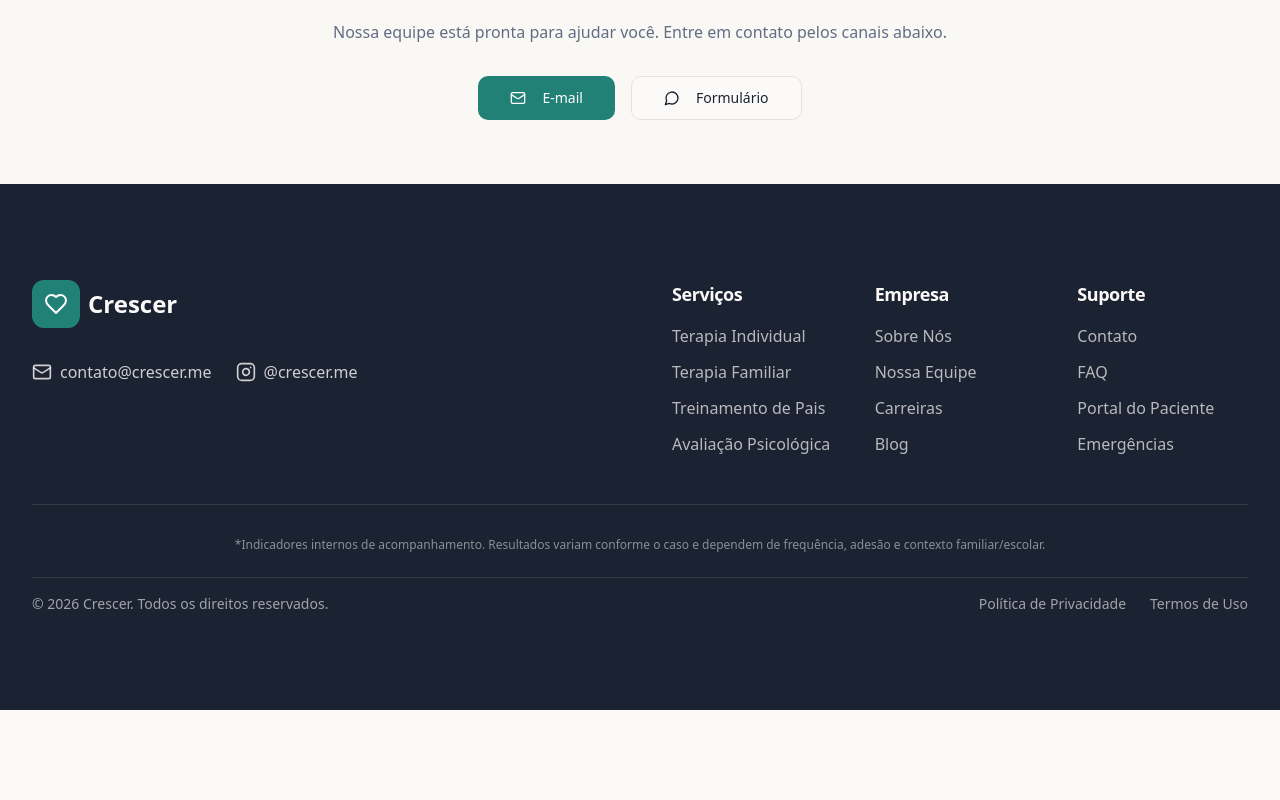
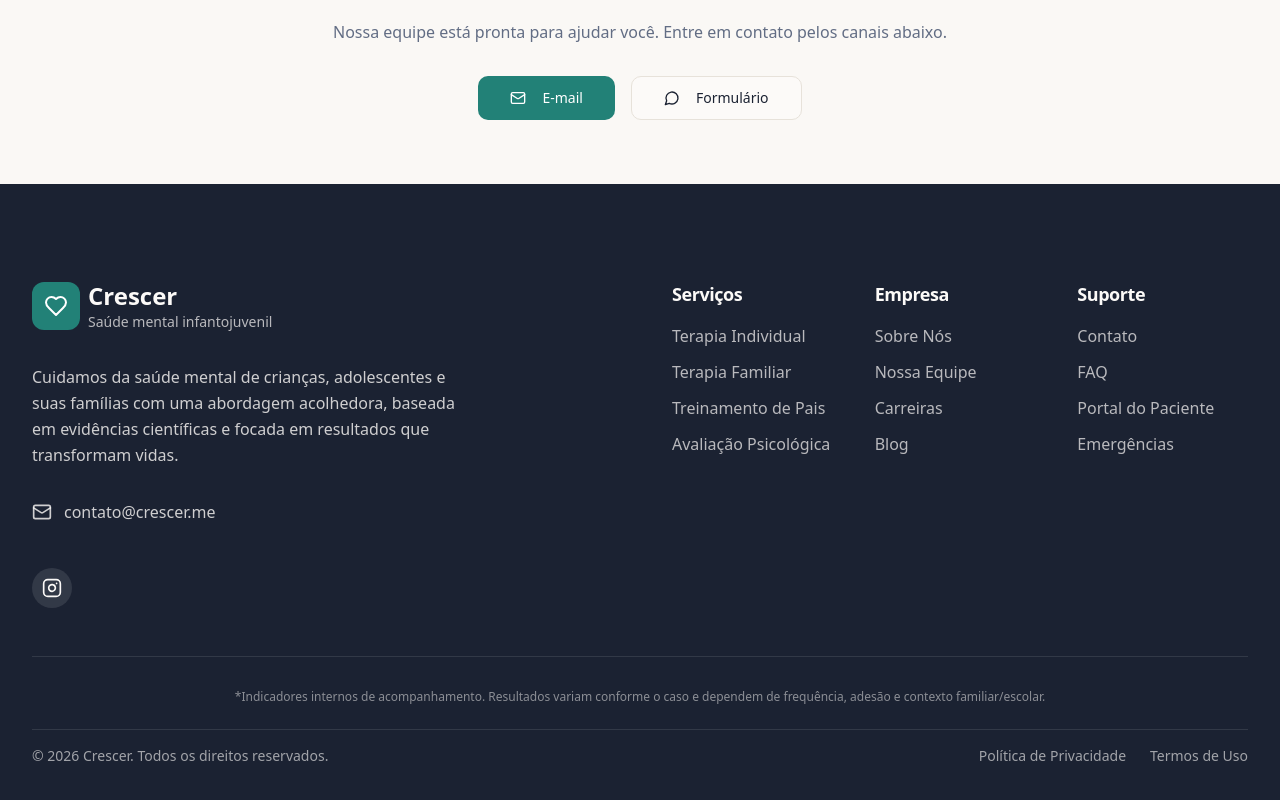
Before and after one commit to luisfelipesales/crescer.me, a React (Vite) app: page /faq in a window 1280 px wide. Shown: the part 2222-3022 px from the top of the page. Before the commit the page ends 2932 px from the top, so only its background shows below. Built offline with nearby package versions, Linux system fonts and the light colour scheme; the HTML template or start-up script is replaced by a standard one.

Commit message:
Reverted to commit 9b6f389f4f7c992f55012806179bdaf144cf1398

```diff
--- a/src/components/layout/Footer.tsx
+++ b/src/components/layout/Footer.tsx
@@ -51,17 +51,35 @@ export function Footer() {
               <div className="flex h-12 w-12 items-center justify-center rounded-xl bg-primary">
                 <Heart className="h-6 w-6 text-primary-foreground" />
               </div>
-              <span className="font-display text-2xl font-bold">Crescer</span>
+              <div>
+                <span className="font-display text-2xl font-bold">Crescer</span>
+                <p className="text-sm text-background/70">
+                  Saúde mental infantojuvenil
+                </p>
+              </div>
             </div>
 
-            <div className="flex items-center gap-6 mt-6">
-              <a href="mailto:contato@crescer.me" className="flex items-center gap-2 text-background/80 hover:text-accent transition-colors">
+            <p className="max-w-md text-background/80 leading-relaxed">
+              Cuidamos da saúde mental de crianças, adolescentes e suas famílias
+              com uma abordagem acolhedora, baseada em evidências científicas e
+              focada em resultados que transformam vidas.
+            </p>
+
+            <div className="space-y-3">
+
+              <a href="mailto:contato@crescer.me" className="flex items-center gap-3 text-background/80 hover:text-accent transition-colors">
                 <Mail className="h-5 w-5" />
                 <span>contato@crescer.me</span>
               </a>
-              <a href="https://instagram.com/crescer.me" target="_blank" rel="noopener noreferrer" className="flex items-center gap-2 text-background/80 hover:text-accent transition-colors">
+              <div className="flex items-start gap-3 text-background/80">
+
+
+              </div>
+            </div>
+
+            <div className="flex gap-4">
+              <a href="https://instagram.com/crescer.me" target="_blank" rel="noopener noreferrer" className="flex h-10 w-10 items-center justify-center rounded-full bg-background/10 hover:bg-accent hover:text-accent-foreground transition-colors">
                 <Instagram className="h-5 w-5" />
-                <span>@crescer.me</span>
               </a>
             </div>
           </div>
```
